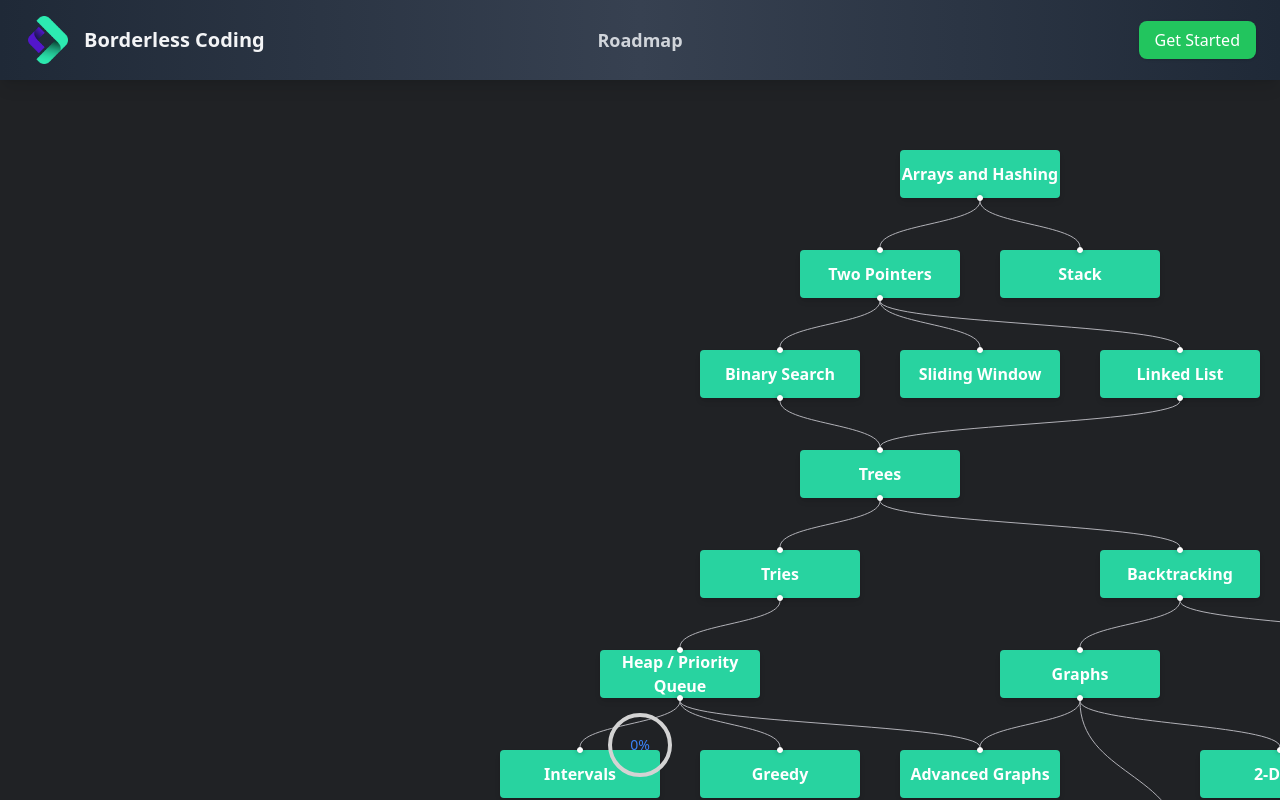
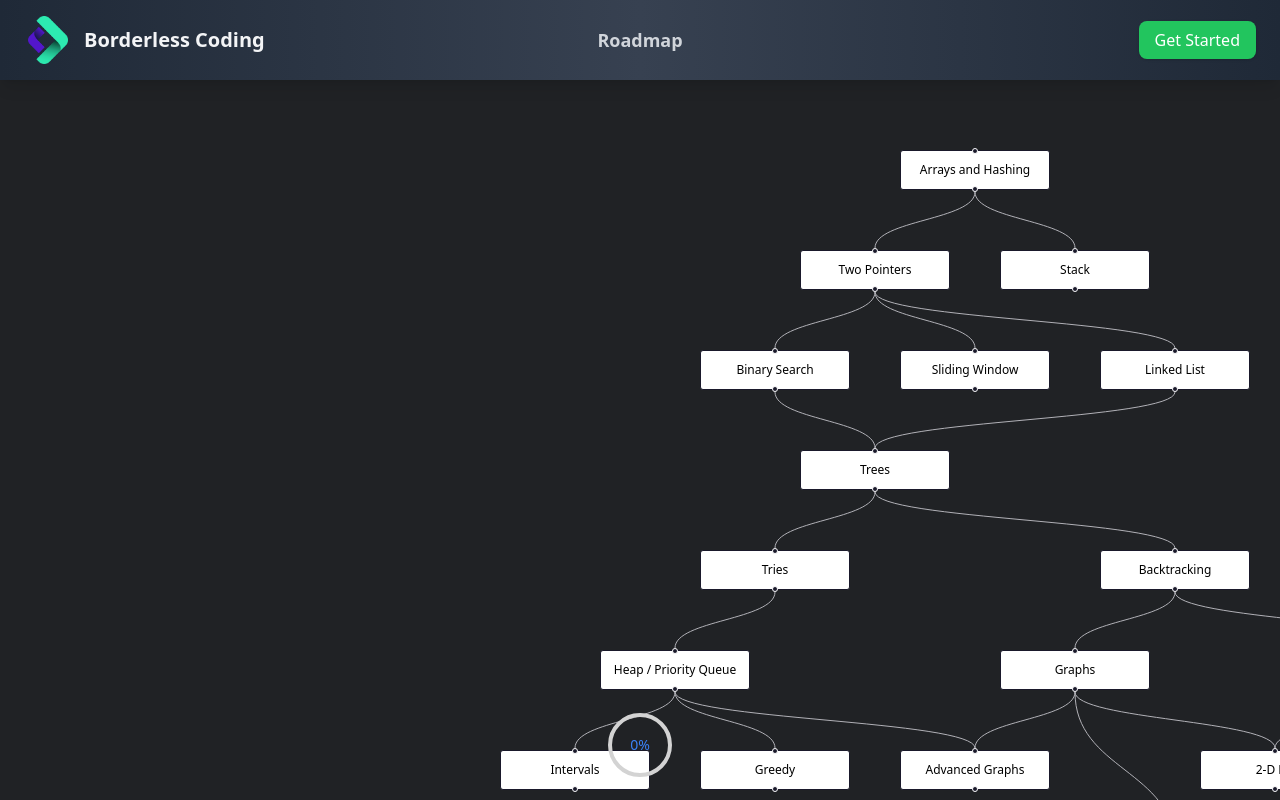
Before and after one commit to ProgramadoresSemPatria/NEUROMANCERS-module-code-breakers, a React (Vite) app: page /roadmap in a window 1280 px wide. Built offline with nearby package versions, Linux system fonts and the light colour scheme.

Commit message:
fix: remove nodeTypes for we can deploy the application

```diff
--- a/src/components/Roadmap/Roadmap.tsx
+++ b/src/components/Roadmap/Roadmap.tsx
@@ -9,7 +9,6 @@ import {
 	Edge,
 	Node,
 } from "@xyflow/react";
-import CustomNode from "./CustomNode";
 import { roadmapNodes } from "./Nodes";
 import { roadmapEdges } from "./Edges";
 import Modal from "../Modal.tsx";
@@ -23,9 +22,8 @@ const roadmapStyle = {
 	backgroundColor: "#202225",
 };
 
-const nodeTypes = {
-	custom: CustomNode,
-};
+
+
 
 const proOptions = { hideAttribution: true };
 
@@ -90,7 +88,6 @@ const Roadmap: React.FC = () => {
 				onEdgesChange={onEdgesChange}
 				proOptions={proOptions}
 				onConnect={onConnect}
-				nodeTypes={nodeTypes}
 				style={roadmapStyle}
 				nodesConnectable={false}
 				defaultViewport={{ x: 900, y: 150, zoom: 1 }}
```
Lines whose indentation alone changed are shown as unchanged.
